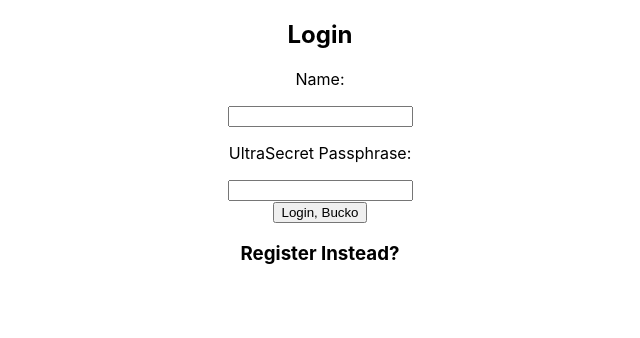
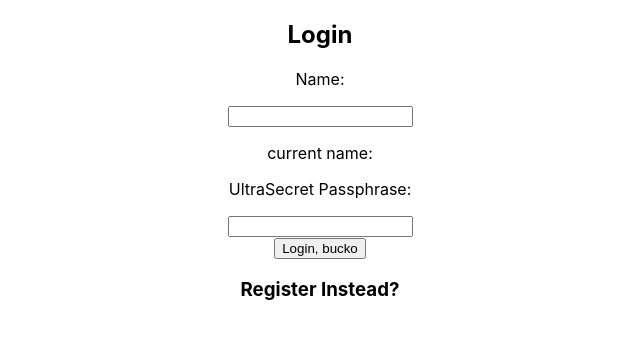
Before and after one commit to ColbyWTaylor/Login, a React (Create React App) app: page / in a window 1280 px wide. Shown: the top 338 px of the page, without its empty margins (320-960 px from the left). Built offline with nearby package versions, Linux system fonts and the light colour scheme.

Commit message:
input name with hook

```diff
--- a/src/Components/Login.js
+++ b/src/Components/Login.js
@@ -1,10 +1,18 @@
+import React, {useState} from 'react'
+
 function Login() {
+
+    const submit = () => {console.log("button clickedd")}
+    const [username, setUsername] = useState("")
+
+
     return (    <>
     <h2>Login</h2>
-    <p>Name:</p><input />
+    <p>Name:</p><input onChange={e => setUsername(e.target.value)} />
+    <p>current name: {username}</p>
     <p>UltraSecret Passphrase:</p><input />
     <br />
-    <button>Login, Bucko</button>
+    <button onClick={submit}>Login, bucko</button>
     <h3>Register Instead?</h3>
     </>)
 }
```
Also changed, not shown: 1 other file (tests, documents, lock files or other folders).
